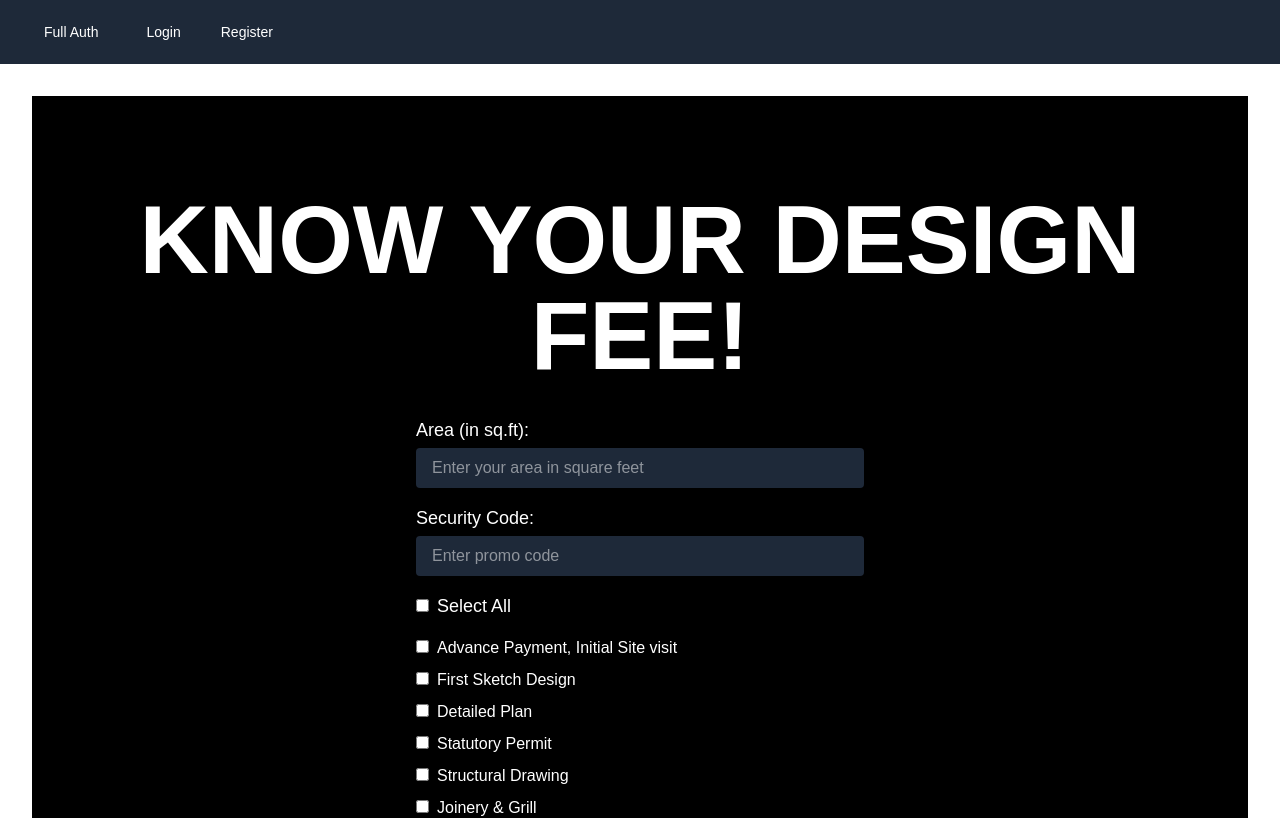
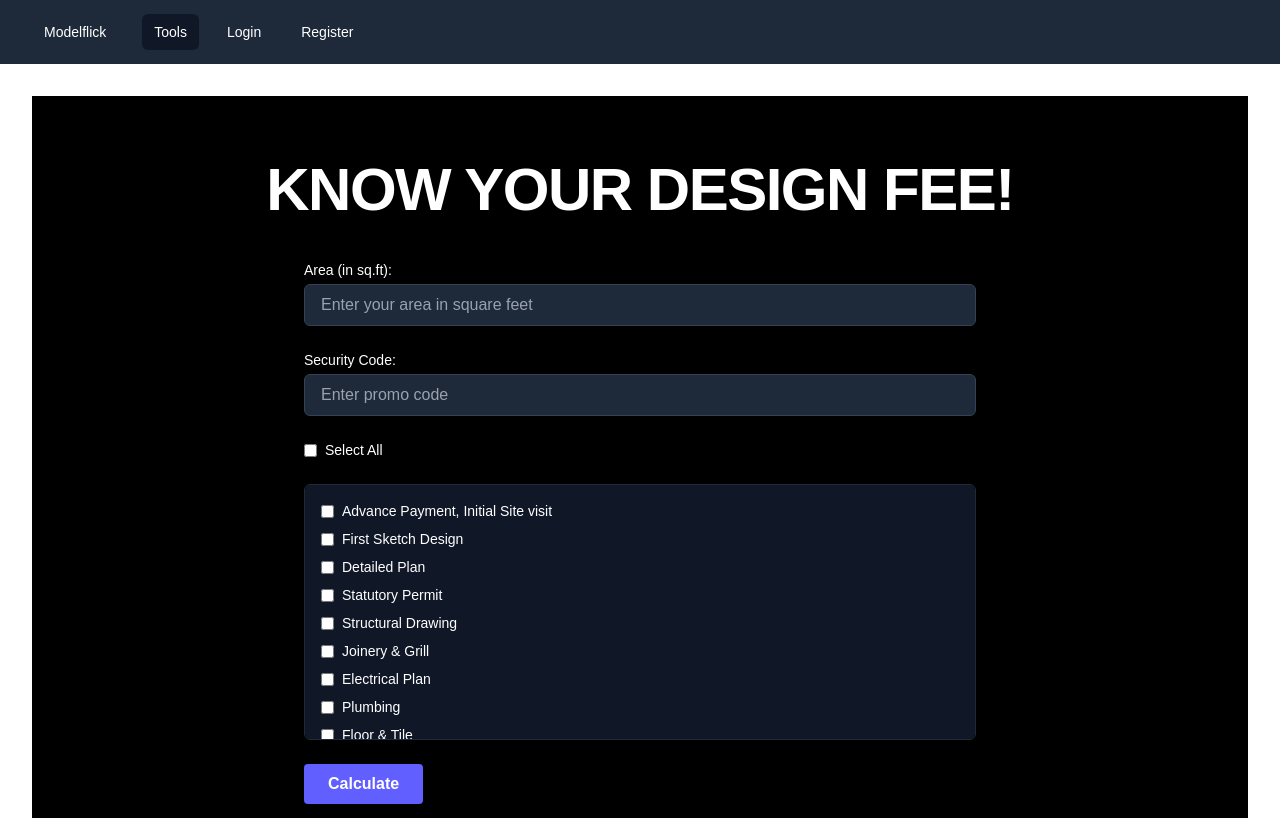
Before and after one commit to Arunarchitect/Website-next, a Next.js app: page /tools/fee in a window 1280 px wide. Shown: the top 818 px of the page. Built offline with nearby package versions, Linux system fonts and the light colour scheme; no server answers.

Commit message:
chnaged dark theme styling

```diff
--- a/app/auth/register/page.tsx
+++ b/app/auth/register/page.tsx
@@ -19,7 +19,7 @@ export default function Page() {
           width={40} // specify the width
           height={40} // specify the height
         />
-        <h2 className="mt-10 text-center text-2xl/9 font-bold tracking-tight text-gray-900">
+        <h2 className="mt-10 text-center text-2xl/9 font-bold tracking-tighttext-gray-700 dark:text-gray-300">
           Sign Up
         </h2>
       </div>
--- a/app/password-reset/[uid]/[token]/page.tsx
+++ b/app/password-reset/[uid]/[token]/page.tsx
@@ -28,7 +28,7 @@ export default function Page({
           width={40}
           height={40}
         />
-        <h2 className="mt-10 text-center text-2xl font-bold leading-9 tracking-tight text-gray-900">
+        <h2 className="mt-10 text-center text-2xl font-bold leading-9 tracking-tight text-gray-700 dark:text-gray-300">
           Reset your password
         </h2>
       </div>
--- a/app/password-reset/page.tsx
+++ b/app/password-reset/page.tsx
@@ -18,7 +18,7 @@ export default function Page() {
 						  width={40} // specify the width
 						  height={40} // specify the height
 						/>
-				<h2 className='mt-10 text-center text-2xl font-bold leading-9 tracking-tight text-gray-900'>
+				<h2 className='mt-10 text-center text-2xl font-bold leading-9 tracking-tight text-gray-700 dark:text-gray-300'>
 					Reset your password
 				</h2>
 			</div>
--- a/app/tools/fee/page.tsx
+++ b/app/tools/fee/page.tsx
@@ -1,62 +1,65 @@
-'use client';
+"use client";
 
-import React, { useState } from 'react';
-import { jsPDF } from 'jspdf';
-import 'svg2pdf.js';
+import React, { useState } from "react";
+import { jsPDF } from "jspdf";
+import "svg2pdf.js";
 
 const BudgetCalculator: React.FC = () => {
-  const [area, setArea] = useState<number | ''>('');
-  const [promoCode, setPromoCode] = useState<string>('');
+  const [area, setArea] = useState<number | "">("");
+  const [promoCode, setPromoCode] = useState<string>("");
   const [baseFee, setBaseFee] = useState<number | null>(null);
   const [result, setResult] = useState<number | null>(null);
   const [selectAll, setSelectAll] = useState<boolean>(false);
   const [error, setError] = useState<string | null>(null);
 
-  const [selectedComponents, setSelectedComponents] = useState<{ [key: string]: boolean }>({
-    'Advance Payment, Initial Site visit': false,
-    'First Sketch Design': false,
-    'Detailed Plan': false,
-    'Statutory Permit': false,
-    'Structural Drawing': false,
-    'Joinery & Grill': false,
-    'Electrical Plan': false,
-    'Plumbing': false,
-    'Floor & Tile': false,
-    'Toilet Design': false,
-    'Kitchen Design': false,
-    'Wardrobe Design': false,
-    'Selection of Interior Finish': false,
-    'Gate & Wall Design': false,
-    'Completion Drawings': false,
+  const [selectedComponents, setSelectedComponents] = useState<{
+    [key: string]: boolean;
+  }>({
+    "Advance Payment, Initial Site visit": false,
+    "First Sketch Design": false,
+    "Detailed Plan": false,
+    "Statutory Permit": false,
+    "Structural Drawing": false,
+    "Joinery & Grill": false,
+    "Electrical Plan": false,
+    Plumbing: false,
+    "Floor & Tile": false,
+    "Toilet Design": false,
+    "Kitchen Design": false,
+    "Wardrobe Design": false,
+    "Selection of Interior Finish": false,
+    "Gate & Wall Design": false,
+    "Completion Drawings": false,
   });
 
   const feePercentages: { [key: string]: number } = {
-    'Advance Payment, Initial Site visit': 5.0,
-    'First Sketch Design': 16.0,
-    'Detailed Plan': 12.0,
-    'Statutory Permit': 8.0,
-    'Structural Drawing': 12.0,
-    'Joinery & Grill': 6.3,
-    'Electrical Plan': 7.2,
-    'Plumbing': 7.2,
-    'Floor & Tile': 3.2,
-    'Toilet Design': 4.0,
-    'Kitchen Design': 5.6,
-    'Wardrobe Design': 7.2,
-    'Selection of Interior Finish': 2.4,
-    'Gate & Wall Design': 2.4,
-    'Completion Drawings': 1.5,
+    "Advance Payment, Initial Site visit": 5.0,
+    "First Sketch Design": 16.0,
+    "Detailed Plan": 12.0,
+    "Statutory Permit": 8.0,
+    "Structural Drawing": 12.0,
+    "Joinery & Grill": 6.3,
+    "Electrical Plan": 7.2,
+    Plumbing: 7.2,
+    "Floor & Tile": 3.2,
+    "Toilet Design": 4.0,
+    "Kitchen Design": 5.6,
+    "Wardrobe Design": 7.2,
+    "Selection of Interior Finish": 2.4,
+    "Gate & Wall Design": 2.4,
+    "Completion Drawings": 1.5,
   };
 
   const escapeXML = (str: string) =>
-    str.replace(/&/g, '&amp;')
-       .replace(/</g, '&lt;')
-       .replace(/>/g, '&gt;')
-       .replace(/"/g, '&quot;')
-       .replace(/'/g, '&apos;');
+    str
+      .replace(/&/g, "&amp;")
+      .replace(/</g, "&lt;")
+      .replace(/>/g, "&gt;")
+      .replace(/"/g, "&quot;")
+      .replace(/'/g, "&apos;");
 
   const handleCheckboxChange = (service: string) => {
-    setSelectedComponents(prev => ({
+    setSelectedComponents((prev) => ({
       ...prev,
       [service]: !prev[service],
     }));
@@ -65,19 +68,23 @@ const BudgetCalculator: React.FC = () => {
   const handleSelectAllChange = () => {
     const newState = !selectAll;
     setSelectAll(newState);
-    const updated = Object.fromEntries(Object.keys(selectedComponents).map(key => [key, newState]));
+    const updated = Object.fromEntries(
+      Object.keys(selectedComponents).map((key) => [key, newState])
+    );
     setSelectedComponents(updated);
   };
 
   const handleCalculate = async () => {
     setError(null);
     if (!area || area <= 0) {
-      setError('Please enter a valid area');
+      setError("Please enter a valid area");
       return;
     }
 
     try {
-      const res = await fetch(`https://api.modelflick.com/fees/fee/?promo_code=${promoCode}`);
+      const res = await fetch(
+        `https://api.modelflick.com/fees/fee/?promo_code=${promoCode}`
+      );
       const data = await res.json();
 
       if (data?.error) {
@@ -89,7 +96,7 @@ const BudgetCalculator: React.FC = () => {
       setBaseFee(designFee);
 
       let total = 0;
-      Object.keys(selectedComponents).forEach(service => {
+      Object.keys(selectedComponents).forEach((service) => {
         if (selectedComponents[service]) {
           const percent = feePercentages[service] / 100;
           total += designFee * percent * Number(area);
@@ -98,17 +105,19 @@ const BudgetCalculator: React.FC = () => {
 
       setResult(total);
     } catch (err) {
-      console.error('Error fetching fee:', err);
-      setError('Failed to fetch fee. Please try again.');
+      console.error("Error fetching fee:", err);
+      setError("Failed to fetch fee. Please try again.");
     }
   };
 
   const generatePDF = async () => {
     try {
-      const response = await fetch('/svg/template.svg');
+      const response = await fetch("/svg/template.svg");
       const svgText = await response.text();
 
-      const selected = Object.keys(selectedComponents).filter(service => selectedComponents[service]);
+      const selected = Object.keys(selectedComponents).filter(
+        (service) => selectedComponents[service]
+      );
 
       const column1X = 70;
       const column2X = 300;
@@ -116,61 +125,72 @@ const BudgetCalculator: React.FC = () => {
       const lineHeight = 24;
       const mid = Math.ceil(selected.length / 2);
 
-      const bulletElements = selected.map((item, index) => {
+      const bulletElements = selected
+        .map((item, index) => {
           const col = index < mid ? 0 : 1;
           const x = col === 0 ? column1X : column2X;
           const y = startY + (index % mid) * lineHeight;
           return `<text x="${x}" y="${y}">• ${escapeXML(item)}</text>`;
-      }).join('\n');
+        })
+        .join("\n");
 
       const filledSVG = svgText
-        .replace('{{AREA}}', escapeXML(`${area} sq.ft`))
-        .replace('{{PROMO}}', escapeXML(promoCode || 'None'))
-        .replace('{{BASE_FEE}}', escapeXML(`${baseFee?.toFixed(2)}`))
-        .replace('{{TOTAL}}', escapeXML(`${result?.toLocaleString()}`))
-        .replace('{{BULLET_LIST}}', bulletElements);
+        .replace("{{AREA}}", escapeXML(`${area} sq.ft`))
+        .replace("{{PROMO}}", escapeXML(promoCode || "None"))
+        .replace("{{BASE_FEE}}", escapeXML(`${baseFee?.toFixed(2)}`))
+        .replace("{{TOTAL}}", escapeXML(`${result?.toLocaleString()}`))
+        .replace("{{BULLET_LIST}}", bulletElements);
 
       const parser = new DOMParser();
-      const svgDoc = parser.parseFromString(filledSVG, 'image/svg+xml');
+      const svgDoc = parser.parseFromString(filledSVG, "image/svg+xml");
       const svgElement = svgDoc.documentElement;
 
-      const pdf = new jsPDF({ orientation: 'portrait', unit: 'pt', format: 'a4' });
+      const pdf = new jsPDF({
+        orientation: "portrait",
+        unit: "pt",
+        format: "a4",
+      });
       await pdf.svg(svgElement, { x: 0, y: 0, width: 595, height: 842 });
-      pdf.save('budget-calculator-report.pdf');
+      pdf.save("budget-calculator-report.pdf");
     } catch (err) {
-      console.error('Error generating PDF:', err);
+      console.error("Error generating PDF:", err);
     }
   };
 
   return (
-    <div className="bg-black text-white min-h-screen flex flex-col items-center p-4 pt-20 sm:pt-24 overflow-y-auto">
-      <h1 className="text-4xl sm:text-6xl md:text-8xl uppercase font-extrabold mb-8 text-center">
+    <div className="min-h-screen bg-black text-white flex flex-col items-center px-4 sm:px-6 md:px-8 py-16">
+      <h1 className="text-4xl sm:text-5xl md:text-6xl font-extrabold tracking-tight text-center mb-10 uppercase">
         Know your Design Fee!
       </h1>
 
+      <div className="w-full max-w-2xl space-y-6">
         {/* Area input */}
-      <div className="mb-4 w-full max-w-md">
-        <label htmlFor="area" className="text-lg block mb-1">Area (in sq.ft):</label>
+        <div>
+          <label htmlFor="area" className="block text-sm font-medium mb-1">
+            Area (in sq.ft):
+          </label>
           <input
             type="number"
             id="area"
-          className="bg-gray-800 text-white py-2 px-4 rounded w-full"
+            className="w-full bg-gray-800 border border-gray-700 rounded-md px-4 py-2 text-white placeholder-gray-400 focus:outline-none focus:ring-2 focus:ring-indigo-500"
             value={area}
             onChange={(e) => {
               const val = e.target.value;
-            setArea(val === '' ? '' : Number(val));
+              setArea(val === "" ? "" : Number(val));
             }}
             placeholder="Enter your area in square feet"
           />
         </div>
 
         {/* Promo input */}
-      <div className="mb-4 w-full max-w-md">
-        <label htmlFor="promoCode" className="text-lg block mb-1">Security Code:</label>
+        <div>
+          <label htmlFor="promoCode" className="block text-sm font-medium mb-1">
+            Security Code:
+          </label>
           <input
             type="text"
             id="promoCode"
-          className="bg-gray-800 text-white py-2 px-4 rounded w-full"
+            className="w-full bg-gray-800 border border-gray-700 rounded-md px-4 py-2 text-white placeholder-gray-400 focus:outline-none focus:ring-2 focus:ring-indigo-500"
             value={promoCode}
             onChange={(e) => setPromoCode(e.target.value)}
             placeholder="Enter promo code"
@@ -178,7 +198,7 @@ const BudgetCalculator: React.FC = () => {
         </div>
 
         {/* Select All */}
-      <div className="mb-4 w-full max-w-md">
+        <div className="flex items-center">
           <input
             type="checkbox"
             id="select-all"
@@ -186,13 +206,15 @@ const BudgetCalculator: React.FC = () => {
             onChange={handleSelectAllChange}
             className="mr-2"
           />
-        <label htmlFor="select-all" className="text-lg">Select All</label>
+          <label htmlFor="select-all" className="text-sm font-medium">
+            Select All
+          </label>
         </div>
 
         {/* Service checkboxes */}
-      <div className="space-y-2 mb-8 max-h-80 overflow-auto w-full max-w-md">
+        <div className="bg-gray-900 rounded-md p-4 max-h-64 overflow-y-auto border border-gray-800">
           {Object.keys(feePercentages).map((service) => (
-          <div key={service}>
+            <div key={service} className="flex items-center mb-2">
               <input
                 type="checkbox"
                 id={service}
@@ -200,7 +222,9 @@ const BudgetCalculator: React.FC = () => {
                 onChange={() => handleCheckboxChange(service)}
                 className="mr-2"
               />
-            <label htmlFor={service} className="text-base">{service}</label>
+              <label htmlFor={service} className="text-sm">
+                {service}
+              </label>
             </div>
           ))}
         </div>
@@ -208,34 +232,37 @@ const BudgetCalculator: React.FC = () => {
         {/* Calculate button */}
         <button
           onClick={handleCalculate}
-        className="bg-white text-black py-2 px-6 rounded-lg text-xl font-bold hover:bg-gray-300 transition"
+          className="w-full sm:w-auto bg-indigo-500 hover:bg-indigo-600 text-white font-semibold py-2 px-6 rounded transition duration-200"
         >
           Calculate
         </button>
 
         {/* Error message */}
         {error && (
-        <div className="bg-red-600 text-white px-4 py-2 rounded mt-4 max-w-md w-full text-center font-medium">
+          <div className="bg-red-600 text-white px-4 py-2 rounded text-center font-medium">
             {error}
           </div>
         )}
 
         {/* Result and download */}
         {result !== null && (
-        <>
-          <div className="mt-8 text-xl text-center">
-            <p>Your Design Fee is:</p>
-            <p className="font-bold">₹{result.toLocaleString()}</p>
+          <div className="text-center mt-6 space-y-4">
+            <div>
+              <p className="text-lg">Your Design Fee is:</p>
+              <p className="text-3xl font-bold text-green-400">
+                ₹{result.toLocaleString()}
+              </p>
             </div>
 
             <button
               onClick={generatePDF}
-            className="bg-white text-black py-2 px-6 rounded-lg text-xl font-bold hover:bg-gray-300 transition mt-4"
+              className="bg-white text-black font-semibold py-2 px-6 rounded-lg hover:bg-gray-200 transition duration-200"
             >
               Download PDF Report
             </button>
-        </>
+          </div>
         )}
+      </div>
     </div>
   );
 };
--- a/components/common/Navbar.tsx
+++ b/components/common/Navbar.tsx
@@ -1,6 +1,6 @@
 'use client';
 
-import { Disclosure, DisclosureButton, DisclosurePanel } from '@headlessui/react'
+import { Disclosure, DisclosureButton, DisclosurePanel } from '@headlessui/react';
 import { usePathname } from 'next/navigation';
 import { Bars3Icon, XMarkIcon } from '@heroicons/react/24/outline';
 import { useAppSelector, useAppDispatch } from '@/redux/hooks';
@@ -8,13 +8,11 @@ import { useLogoutMutation } from '@/redux/features/authApiSlice';
 import { logout as setLogout } from '@/redux/features/authSlice';
 import { NavLink } from '@/components/common';
 
-
 export default function Navbar() {
 	const pathname = usePathname();
 	const dispatch = useAppDispatch();
 
 	const [logout] = useLogoutMutation();
-
 	const { isAuthenticated } = useAppSelector(state => state.auth);
 
 	const handleLogout = () => {
@@ -25,10 +23,21 @@ export default function Navbar() {
 			});
 	};
 
-	const isSelected = (path: string) => (pathname === path ? true : false);
+	const isSelected = (path: string) => pathname === path;
+
+	const toolsLink = (isMobile: boolean) => (
+		<NavLink
+			isSelected={isSelected('/tools/fee')}
+			isMobile={isMobile}
+			href='/tools/fee'
+		>
+			Tools
+		</NavLink>
+	);
 
 	const authLinks = (isMobile: boolean) => (
 		<>
+			{toolsLink(isMobile)}
 			<NavLink
 				isSelected={isSelected('/dashboard')}
 				isMobile={isMobile}
@@ -44,6 +53,7 @@ export default function Navbar() {
 
 	const guestLinks = (isMobile: boolean) => (
 		<>
+			{toolsLink(isMobile)}
 			<NavLink
 				isSelected={isSelected('/auth/login')}
 				isMobile={isMobile}
@@ -69,33 +79,23 @@ export default function Navbar() {
 						<div className='relative flex h-16 items-center justify-between'>
 							<div className='absolute inset-y-0 left-0 flex items-center sm:hidden'>
 								<DisclosureButton className='inline-flex items-center justify-center rounded-md p-2 text-gray-400 hover:bg-gray-700 hover:text-white focus:outline-none focus:ring-2 focus:ring-inset focus:ring-white'>
-									<span className='sr-only'>
-										Open main menu
-									</span>
+									<span className='sr-only'>Open main menu</span>
 									{open ? (
-										<XMarkIcon
-											className='block h-6 w-6'
-											aria-hidden='true'
-										/>
+										<XMarkIcon className='block h-6 w-6' aria-hidden='true' />
 									) : (
-										<Bars3Icon
-											className='block h-6 w-6'
-											aria-hidden='true'
-										/>
+										<Bars3Icon className='block h-6 w-6' aria-hidden='true' />
 									)}
 								</DisclosureButton>
 							</div>
 							<div className='flex flex-1 items-center justify-center sm:items-stretch sm:justify-start'>
 								<div className='flex flex-shrink-0 items-center'>
 									<NavLink href='/' isBanner>
-										Full Auth
+										Modelflick
 									</NavLink>
 								</div>
 								<div className='hidden sm:ml-6 sm:block'>
 									<div className='flex space-x-4'>
-										{isAuthenticated
-											? authLinks(false)
-											: guestLinks(false)}
+										{isAuthenticated ? authLinks(false) : guestLinks(false)}
 									</div>
 								</div>
 							</div>
@@ -104,9 +104,7 @@ export default function Navbar() {
 
 					<DisclosurePanel className='sm:hidden'>
 						<div className='space-y-1 px-2 pb-3 pt-2'>
-							{isAuthenticated
-								? authLinks(true)
-								: guestLinks(true)}
+							{isAuthenticated ? authLinks(true) : guestLinks(true)}
 						</div>
 					</DisclosurePanel>
 				</>
```
Also changed, not shown: app/auth/login/page.tsx (+4 -3 lines), components/forms/Form.tsx (+7 -3 lines). Lines whose indentation alone changed are shown as unchanged.
